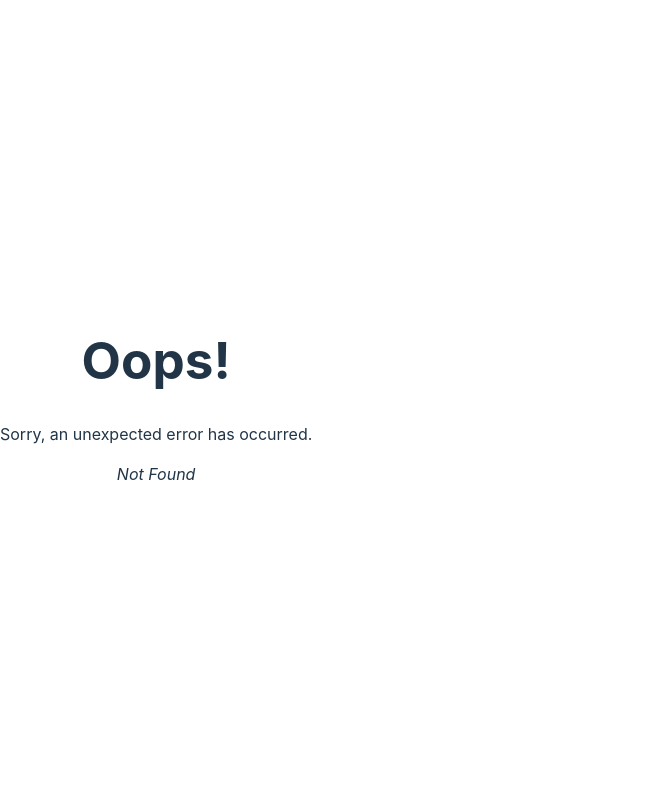
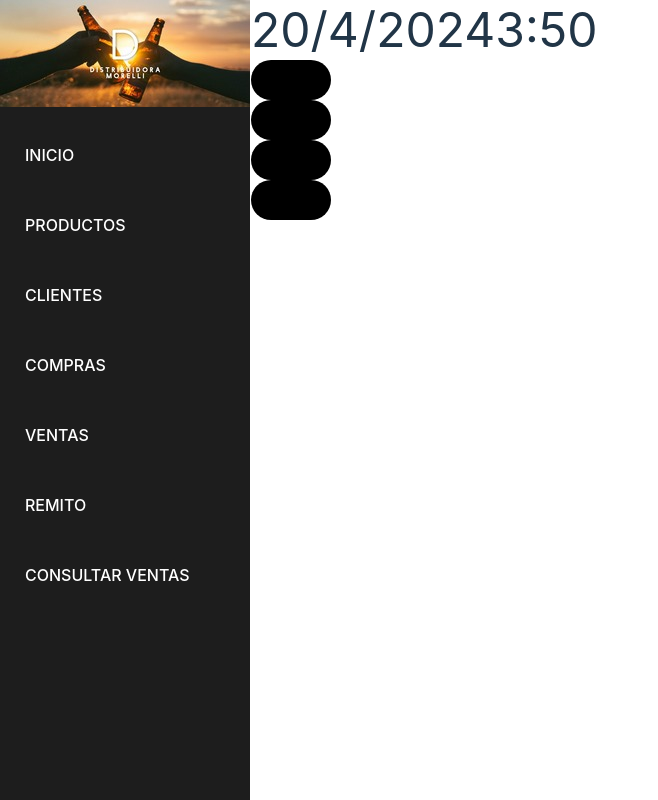
Before and after one commit to JoaquinB3/Distribuidora-Morelli, a React (Vite) app: page /productos in a window 1280 px wide. Before the commit this address had no page. Shown: the whole page, without its empty margins (0-658 px from the left). Built offline with nearby package versions, Linux system fonts and the light colour scheme.

Commit message:
roots y botones

```diff
--- a/package.json
+++ b/package.json
@@ -10,8 +10,14 @@
     "preview": "vite preview"
   },
   "dependencies": {
+    "@fortawesome/fontawesome-svg-core": "^6.5.2",
+    "@fortawesome/free-brands-svg-icons": "^6.5.2",
+    "@fortawesome/free-regular-svg-icons": "^6.5.2",
+    "@fortawesome/free-solid-svg-icons": "^6.5.2",
+    "@fortawesome/react-fontawesome": "^0.2.0",
     "react": "^18.2.0",
     "react-dom": "^18.2.0",
+    "react-icons": "^5.1.0",
     "react-router-dom": "^6.22.3",
     "sass": "^1.74.1"
   },
--- a/src/components/Button/Button.jsx
+++ b/src/components/Button/Button.jsx
@@ -1,8 +1,12 @@
 import React from 'react'
 import "./_button.scss"
 
-export const Button = () => {
+export const Button = ({children,icon}) => {
+
   return (
-    <div className='buttonFollow'>Follow</div>
+      <button className='button'>
+        {icon}
+        {children}
+      </button>
   )
 }
--- a/src/components/Button/_button.scss
+++ b/src/components/Button/_button.scss
@@ -1,4 +1,12 @@
-.buttonFollow{
+.containerButtons{
+    width: 100%;
+    display: flex;
+    justify-content: center;
+    align-items: center;
+    gap: 10px;
+}
+
+.button{
     width: 80px;
     height: 40px;
     background-color: black;
--- a/src/components/Header/Header.jsx
+++ b/src/components/Header/Header.jsx
@@ -2,24 +2,43 @@ import React from 'react'
 import "./_header.scss"
 import { Logo } from '../Logo/Logo'
 import { useState } from 'react'
+import { Outlet, Link } from 'react-router-dom'
 
 export default function Header() {
 
-  const [newPage, setNewPage] = useState(flase)
-  const handClick = () => {
-    setNewPage(!newPage)
-  }
+
+  // onClick={handClick}
+  // const [newPage, setNewPage] = useState(false)
+  // const handClick = () => {
+  //   setNewPage(!newPage)
+  // }
 
 
   return (
     <div className="navBar">
         <Logo/>
         <ul className="containerItems">
-            <li className="item">INICIO</li>
-            <li className="item" onClick={handClick}>PRODUCTOS</li>
-            <li className="item">CLIENTES</li>
-            <li className="item">PROVEEDORES</li>
-            <li className="item">FACTURAS</li>
+            <Link to={`/`}>
+              <li className="item"><span>INICIO</span></li>
+            </Link>
+            <Link to={`/productos`}>
+              <li className="item"><span>PRODUCTOS</span></li>
+            </Link>
+            <Link to={`/productos`}>
+              <li className="item"><span>CLIENTES</span></li>
+            </Link>
+            <Link to={`/productos`}>
+              <li className="item"><span>COMPRAS</span></li>
+            </Link>
+            <Link to={`/productos`}>
+              <li className="item"><span>VENTAS</span></li>
+            </Link>
+            <Link to={`/productos`}>
+              <li className="item"><span>REMITO</span></li>
+            </Link>
+            <Link to={`/productos`}>
+              <li className="item"><span>CONSULTAR VENTAS</span></li>
+            </Link>
         </ul>
     </div>
   )
--- a/src/components/Header/_header.scss
+++ b/src/components/Header/_header.scss
@@ -14,13 +14,14 @@
     padding: 0;
     display: flex;
     flex-direction: column;
-    margin-top: 100px;
+    margin-top: 20px;
     .item{
         color: white;
         height: 70px;
         display: flex;
         align-items: center;
         padding-left: 25px;
+        cursor: pointer;
         &:hover{
             background-color:  rgb(11, 11, 11);
         }
--- /dev/null
+++ b/src/components/MainTablero.jsx
@@ -0,0 +1,15 @@
+import React from 'react'
+import { tableros } from '../data/data'
+import TableroGestion from './TableroDeGestion/TableroGestion'
+
+export default function MainTablero() {
+  return (
+    <div className='containerTableros'>
+          {
+            tableros.map(tablero=>(
+              <TableroGestion key={tablero.name} name={tablero.name} numero={tablero.numero} fechaRegistro={tablero.fechaRegisto} color={tablero.color}/>
+            ))
+          }
+    </div>
+  )
+}
--- a/src/routes/App.jsx
+++ b/src/routes/App.jsx
@@ -4,6 +4,8 @@ import { formattedDate, formattedTime } from '../utils/getDate'
 import Header from '../components/Header/Header'
 import TableroGestion from '../components/TableroDeGestion/TableroGestion'
 import Fecha from '../components/Fecha/Fecha'
+import { Outlet } from 'react-router-dom'
+
 
 
 export default function App() {
@@ -19,13 +21,8 @@ export default function App() {
           <Fecha key={formattedDate} fecha={formattedDate} hora={formattedTime}/>
         </>
 
-        <div className='containerTableros'>
-        {
-          tableros.map(tablero=>(
-            <TableroGestion key={tablero.name} name={tablero.name} numero={tablero.numero} fechaRegistro={tablero.fechaRegisto} color={tablero.color}/>
-          ))
-        }
-        </div>
+        <Outlet/>
+
 
       </div>
 
--- a/src/routes/Productos.jsx
+++ b/src/routes/Productos.jsx
@@ -1,7 +1,23 @@
-import React from 'react'
+import React from 'react';
+import { Button } from '../components/Button/Button';
+import { ImBoxAdd } from 'react-icons/im';
 
 export default function Productos() {
   return (
-    <div>Productos</div>
-  )
+    <div>
+      <Button icon={<ImBoxAdd />}>
+        Agregar
+      </Button>
+      <Button icon={<ImBoxAdd />}>
+        Modificar
+      </Button>
+      <Button icon={<ImBoxAdd />}>
+        Eliminar
+      </Button>
+      <Button icon={<ImBoxAdd />}>
+        Buscar
+      </Button>
+
+    </div>
+  );
 }
```
Also changed, not shown: src/main.jsx (+12 -4 lines), 1 other file (tests, documents, lock files or other folders).
